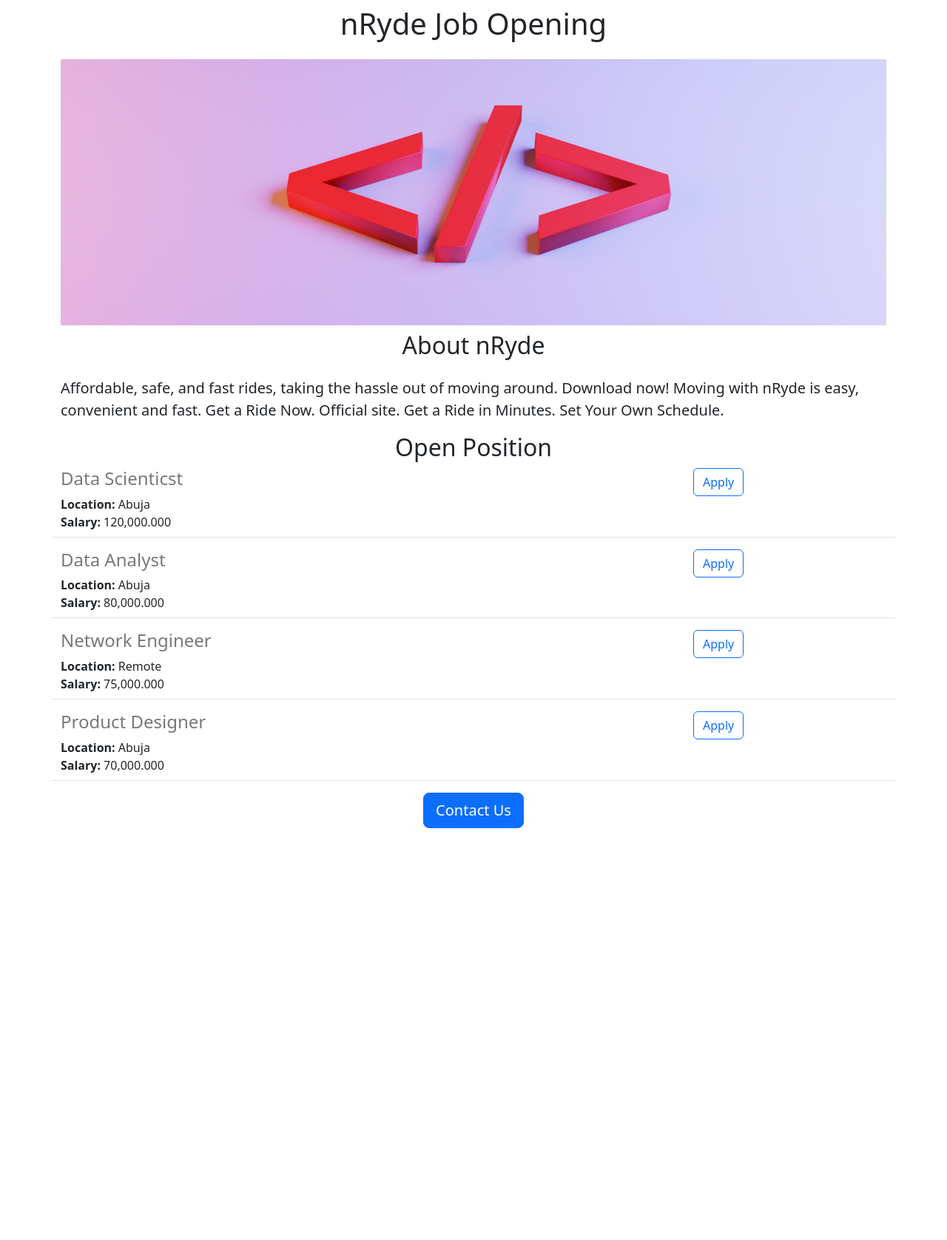
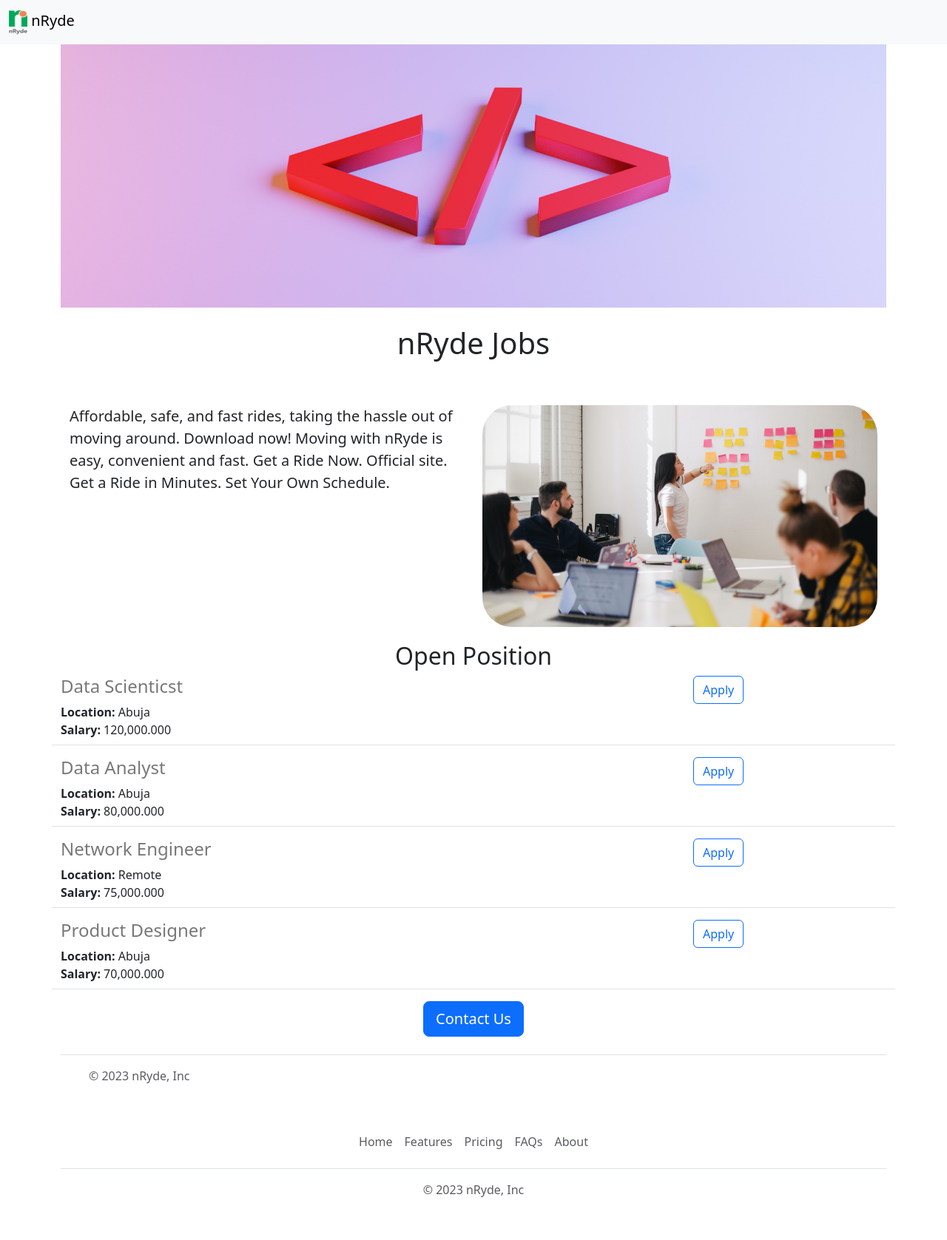
Before and after one commit to hamisuyusuf/effective-roboto-v1, a Flask app: page / in a window 1280 px wide. Shown: the whole page at 74% size. Before the commit the page ends 1120 px from the top, so only its background shows below. Run offline with Flask 2, Linux system fonts and the light colour scheme.

Commit message:
functional

```diff
--- a/templates/Home.html
+++ b/templates/Home.html
@@ -11,20 +11,33 @@
     height: 360px;
     width: 100%;
     object-fit: cover;
+    margin-bottom: 16px;
+    }
+    #img-3{
+      height: 300px;
+      width: 100%;
+      object-fit: cover;
+      border-radius: 40px;
     }
   </style>
   <body>
-    <h1 class="text-center mt-2 mb-4">{{company_name}} Job Opening</h1>
-
+    {% include 'nav.html' %}
     <div class="container">
         <img src="/static/img-2.jpg" id="banner" class="img-fluid">
-   <h2 class="text-center  mt-2 mb-4">About nRyde</h2>
-
+        <h1 class="text-center mt-2 mb-4">{{company_name}} Jobs</h1>
+        <!--    <h2 class="text-center  mt-2 mb-4">About nRyde</h2> -->
+      <div class="row" style="margin: 60px 0 20px 0">
+        <div class="col-md-6">
         <p class="lead">
         Affordable, safe, and fast rides, taking the hassle out of moving around. Download now! Moving with nRyde is easy, convenient and fast.  Get a Ride Now. Official site. Get a Ride in Minutes. Set Your Own Schedule.
+        </div>
+        <div class=" d-none d-md-block col-6 ">
+          <img id="img-3" src="/static/people.jpg">
+        </div>
+        </div>
+        </p>
 
-     </p>
-   <h2 class="text-center"> Open Position </h2>
+        <h2 class="text-center">Open Position</h2>
         <!--      job position from list -->
         <div>
         {% for job in jobs %}
@@ -33,8 +46,9 @@
         {% endfor %}
       </div>
       <div class="text-center">
-     <button class="btn btn-primary btn-lg">Contact Us</button>
+        <a href="mailto:josiahm681@email.com?subject=Question%20about%20Job%20opening&body=My%20Name%3A%20%3Cname%3E%0D%0AMy%20Question%3A%20%3CEnter%20question%3E%0D%0A" class="btn btn-primary btn-lg">Contact Us</a>
       </div>
     </div>
+    {% include 'fotter.html' %}
 </body>
 </html>
--- /dev/null
+++ b/templates/fotter.html
@@ -0,0 +1,31 @@
+<div class="container">
+  <footer class="d-flex flex-wrap justify-content-between align-items-center py-3 my-4 border-top">
+    <div class="col-md-4 d-flex align-items-center">
+      <a href="/" class="mb-3 me-2 mb-md-0 text-muted text-decoration-none lh-1">
+        <svg class="bi" width="30" height="24"><use xlink:href="#bootstrap"/></svg>
+      </a>
+      <span class="mb-3 mb-md-0 text-muted">&copy; 2023 nRyde, Inc</span>
+    </div>
+
+    <ul class="nav col-md-4 justify-content-end list-unstyled d-flex">
+      <li class="ms-3"><a class="text-muted" href="#"><svg class="bi" width="24" height="24"><use xlink:href="#twitter"/></svg></a></li>
+      <li class="ms-3"><a class="text-muted" href="#"><svg class="bi" width="24" height="24"><use xlink:href="#instagram"/></svg></a></li>
+      <li class="ms-3"><a class="text-muted" href="#"><svg class="bi" width="24" height="24"><use xlink:href="#facebook"/></svg></a></li>
+    </ul>
+  </footer>
+</div>
+
+<div class="b-example-divider"></div>
+
+<div class="container">
+  <footer class="py-3 my-4">
+    <ul class="nav justify-content-center border-bottom pb-3 mb-3">
+      <li class="nav-item"><a href="#" class="nav-link px-2 text-muted">Home</a></li>
+      <li class="nav-item"><a href="#" class="nav-link px-2 text-muted">Features</a></li>
+      <li class="nav-item"><a href="#" class="nav-link px-2 text-muted">Pricing</a></li>
+      <li class="nav-item"><a href="#" class="nav-link px-2 text-muted">FAQs</a></li>
+      <li class="nav-item"><a href="#" class="nav-link px-2 text-muted">About</a></li>
+    </ul>
+    <p class="text-center text-muted">&copy; 2023 nRyde, Inc</p>
+  </footer>
+</div>
--- a/templates/joblist.html
+++ b/templates/joblist.html
@@ -14,7 +14,7 @@
    {% endif %}
   </div>
    <div class="col-3">
-        <a href="#" type="button" class="btn btn-outline-primary">Apply</a>
+        <a href="mailto:josiahm681@email.com?subject=Application%20for%20{{job['title']}}&body=My%20Name%3A%20%3Cname%3E%0D%0AMy%20Resume%3A%20%3Cresume%20link%3E%0D%0AMy%20Linkedin%3A%20%3CLinkedin%20link%3E%0D%0A"   type="button" class="btn btn-outline-primary">Apply</a>
     </div>
 
  </div>
--- /dev/null
+++ b/templates/nav.html
@@ -0,0 +1,9 @@
+<nav class="navbar bg-body-tertiary fixed-top">
+  <div class="container-fluid">
+    <a class="navbar-brand" href="#">
+      <img src="/static/logo-2.png" alt="Logo" width="25" height="33" class="d-inline-block align-text-top">
+      nRyde
+    </a>
+  </div>
+</nav>
+<div style="height:56px"></div>
```
Also changed, not shown: static/logo-2.png (added), static/people.jpg (added), 1 other file. Lines whose indentation alone changed are shown as unchanged.
